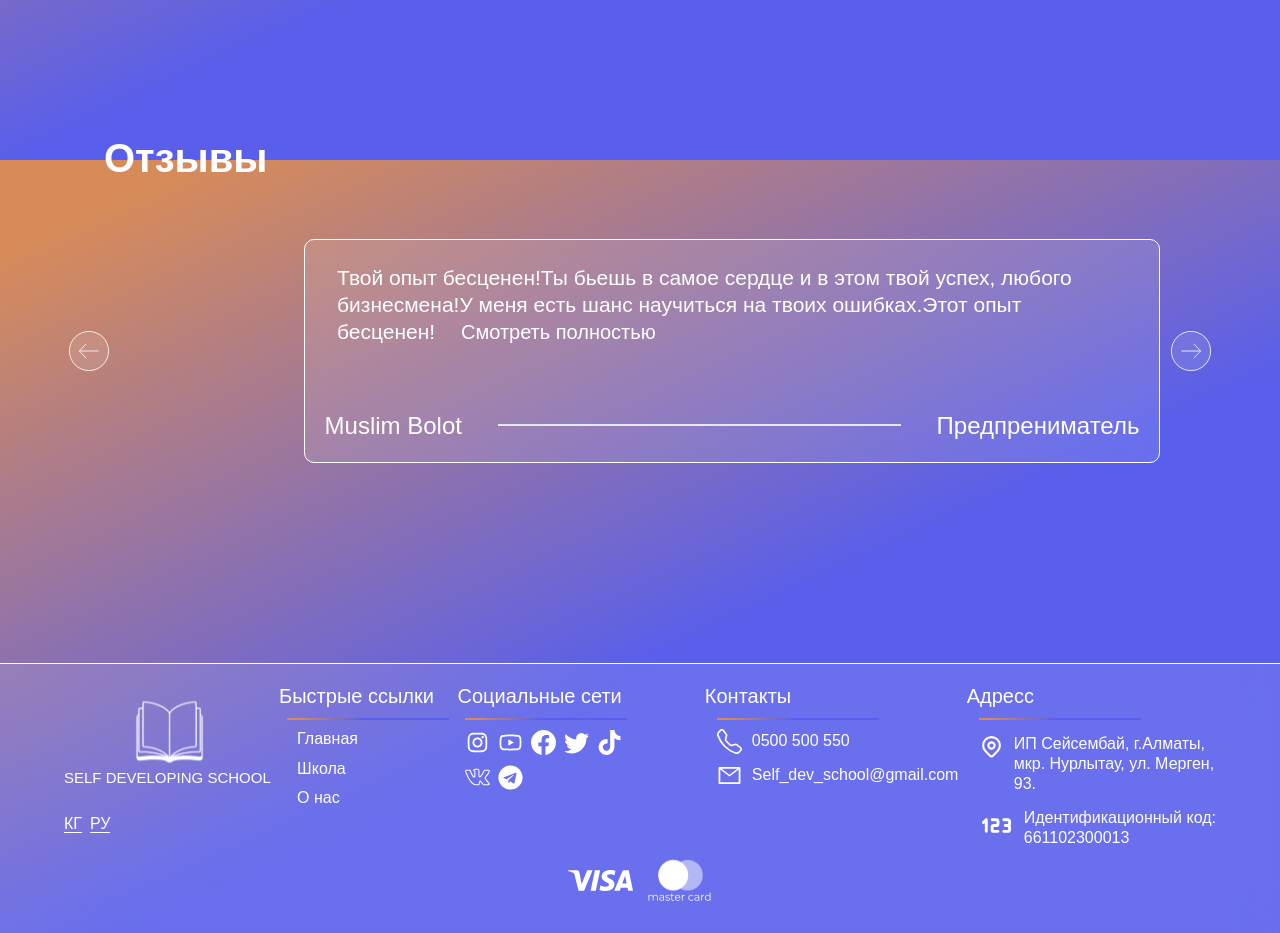
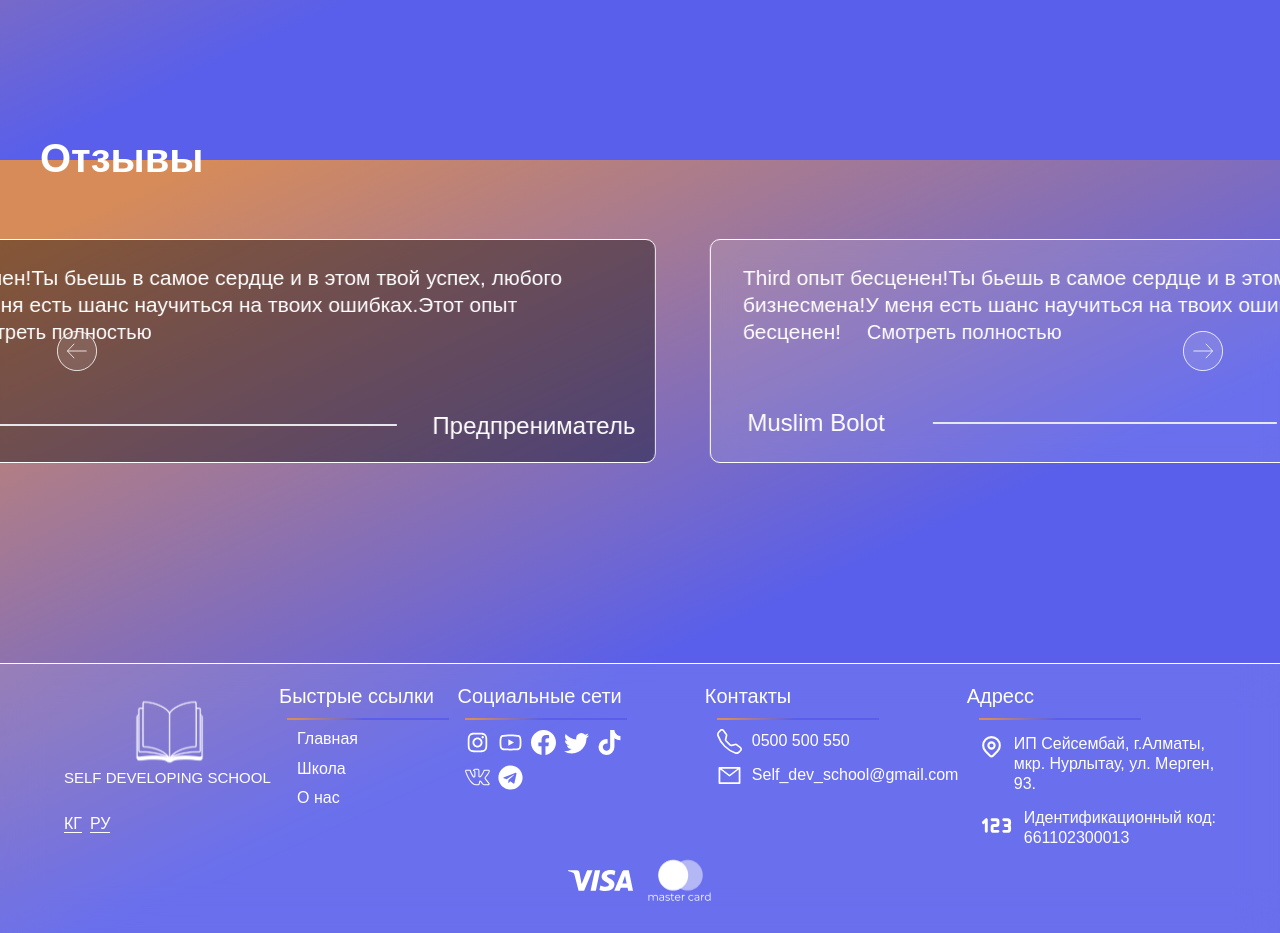
Before and after one commit to orozaliev0/books, a React (Create React App) app: page /our-courses in a window 1280 px wide. Shown: the part 3840-4773 px from the top of the page. Built offline with nearby package versions, Linux system fonts and the light colour scheme; a web font is replaced by a local one.

Commit message:
swiper new add

```diff
--- a/src/pages/OurCourses/Review/review.js
+++ b/src/pages/OurCourses/Review/review.js
@@ -1,4 +1,4 @@
-import React from 'react';
+import React, {useState} from 'react';
 import '../Review/review.scss'
 import "slick-carousel/slick/slick.css";
 import "slick-carousel/slick/slick-theme.css";
@@ -8,27 +8,36 @@ import icon2 from '../../../img/mol2.svg'
 
 
 const Review = () => {
+    const [index , setIndex] = useState(false)
+    function getIndex() {
+        setIndex(!index)
+    }
     const settings = {
         className: "center",
         centerMode: true,
         infinite: true,
         centerPadding: "10px",
-        slidesToShow: 1,
+        slidesToShow: 1.64,
         speed: 500,
-        prevArrow: <img  src={icon} className="images-slick" alt=""/>,
-        nextArrow: <img src={icon2} className="images-slick" alt=""/>,
+        prevArrow: <img  src={icon} className="images-slick" alt="" onDoubleClick={() => setIndex(!index)}/>,
+        nextArrow: <img src={icon2} className="images-slick" alt="" />,
+        afterChange: () => setIndex(!index),
+        beforeChange: () => setIndex(!index),
     };
-
+    console.log(index)
 
     return (
         <div id='review'>
-            <div className="container">
-
             <h1 className=' mb-[3.5rem] ml-[2.5rem] '>Отзывы</h1>
             <Slider {...settings}>
-                        <div className="review">
-                            <div className="review--block">
-                                <p>Твой опыт бесценен!Ты бьешь в самое сердце и в этом твой успех, любого бизнесмена!У
+                <div className="review" style={{
+
+                }}>
+                    <div className="review--block"  style={{
+                        background: !index  ? "rgba(0, 0, 0, 0.38)" :"",
+                        backdropFilter:!index  ? "blur(4px)" : "",
+                    }}>
+                        <p>Firts опыт бесценен!Ты бьешь в самое сердце и в этом твой успех, любого бизнесмена!У
                             меня есть шанс научиться на твоих ошибках.Этот опыт бесценен! <span>Смотреть полностью</span></p>
                         <div className="review--block__shift">
                             <div className="review--block__shift--line">
@@ -40,8 +49,11 @@ const Review = () => {
                     </div>
                 </div>
                 <div className="review">
-                            <div className="review--block">
-                                <p>Твой опыт бесценен!Ты бьешь в самое сердце и в этом твой успех, любого бизнесмена!У
+                    <div className="review--block" style={{
+                        background:index  ? "rgba(0, 0, 0, 0.38)" :"",
+                        backdropFilter:index   ? "blur(4px)" : "",
+                    }}>
+                        <p>Third опыт бесценен!Ты бьешь в самое сердце и в этом твой успех, любого бизнесмена!У
                             меня есть шанс научиться на твоих ошибках.Этот опыт бесценен! <span>Смотреть полностью</span></p>
                         <div className="review--block__shift">
                             <div className="review--block__shift--line">
@@ -53,21 +65,11 @@ const Review = () => {
                     </div>
                 </div>
                 <div className="review">
-                            <div className="review--block">
-                                <p>Твой опыт бесценен!Ты бьешь в самое сердце и в этом твой успех, любого бизнесмена!У
-                                    меня есть шанс научиться на твоих ошибках.Этот опыт бесценен! <span>Смотреть полностью</span></p>
-                                <div className="review--block__shift">
-                                    <div className="review--block__shift--line">
-                                        <h1>Muslim Bolot</h1>
-                                    </div>
-                                    <div className='border-[1px] text-white pl-[40%] m-3 '></div>
-                                    <h2>Предпрениматель</h2>
-                                </div>
-                            </div>
-                        </div>
-                        <div className="review">
-                            <div className="review--block">
-                                <p>Твой опыт бесценен!Ты бьешь в самое сердце и в этом твой успех, любого бизнесмена!У
+                    <div className="review--block" style={{
+                        background: !index  ? "rgba(0, 0, 0, 0.38)" :"",
+                        backdropFilter:!index  ? "blur(4px)" : "",
+                    }}>
+                        <p>Second опыт бесценен!Ты бьешь в самое сердце и в этом твой успех, любого бизнесмена!У
                             меня есть шанс научиться на твоих ошибках.Этот опыт бесценен! <span>Смотреть полностью</span></p>
                         <div className="review--block__shift">
                             <div className="review--block__shift--line">
@@ -79,7 +81,28 @@ const Review = () => {
                     </div>
                 </div>
 
+                <div className="review">
+
+
+
+                    <div className="review--block"  style={{
+                        background: index  ? "rgba(0, 0, 0, 0.38)" :"",
+                        backdropFilter:index  ? "blur(4px)" : "",
+                    }
+                    }>
+                        <p>Fourth опыт бесценен!Ты бьешь в самое сердце и в этом твой успех, любого бизнесмена!У
+                            меня есть шанс научиться на твоих ошибках.Этот опыт бесценен! <span>Смотреть полностью</span></p>
+                        <div className="review--block__shift">
+                            <div className="review--block__shift--line">
+                                <h1>Muslim Bolot</h1>
+                            </div>
+                            <div className='border-[1px] text-white pl-[40%] m-3 '></div>
+                            <h2>Предпрениматель</h2>
+                        </div>
+                    </div>
+                </div>
             </Slider>
+            <div className="container">
             </div>
         </div>
     );
--- a/src/pages/OurCourses/Review/review.scss
+++ b/src/pages/OurCourses/Review/review.scss
@@ -1,6 +1,25 @@
 #review{
   padding: 200px 0;
 
+  .slick-list{
+    width: 100% !important;
+  }
+  .slick-slide{
+    width: 910px !important;
+  }
+  .slick-track{
+    width: 14636px !important;
+  }
+  .slick-prev{
+    z-index: 2;
+  }
+.slick-next{
+  right: 27px !important;
+}
+
+.slick-prev{
+  left: 27px!important;
+}
   h1{
     font-family: 'Montserrat',sans-serif;
     font-style: normal;
@@ -23,8 +42,6 @@
       border: 1px solid #FFFFFF;
       backdrop-filter: blur(12px);
       border-radius: 10px;
-      margin-left: 230px;
-
        span{
          margin-left: 20px;
          font-family: 'Montserrat',sans-serif;
@@ -76,5 +93,6 @@
   img {
     width: 100px !important;
     height: 40px !important;
+    z-index: 99
   }
 }
```
Also changed, not shown: src/components/main/Header/page/account.scss (+57 -0 lines). Lines whose indentation alone changed are shown as unchanged.
